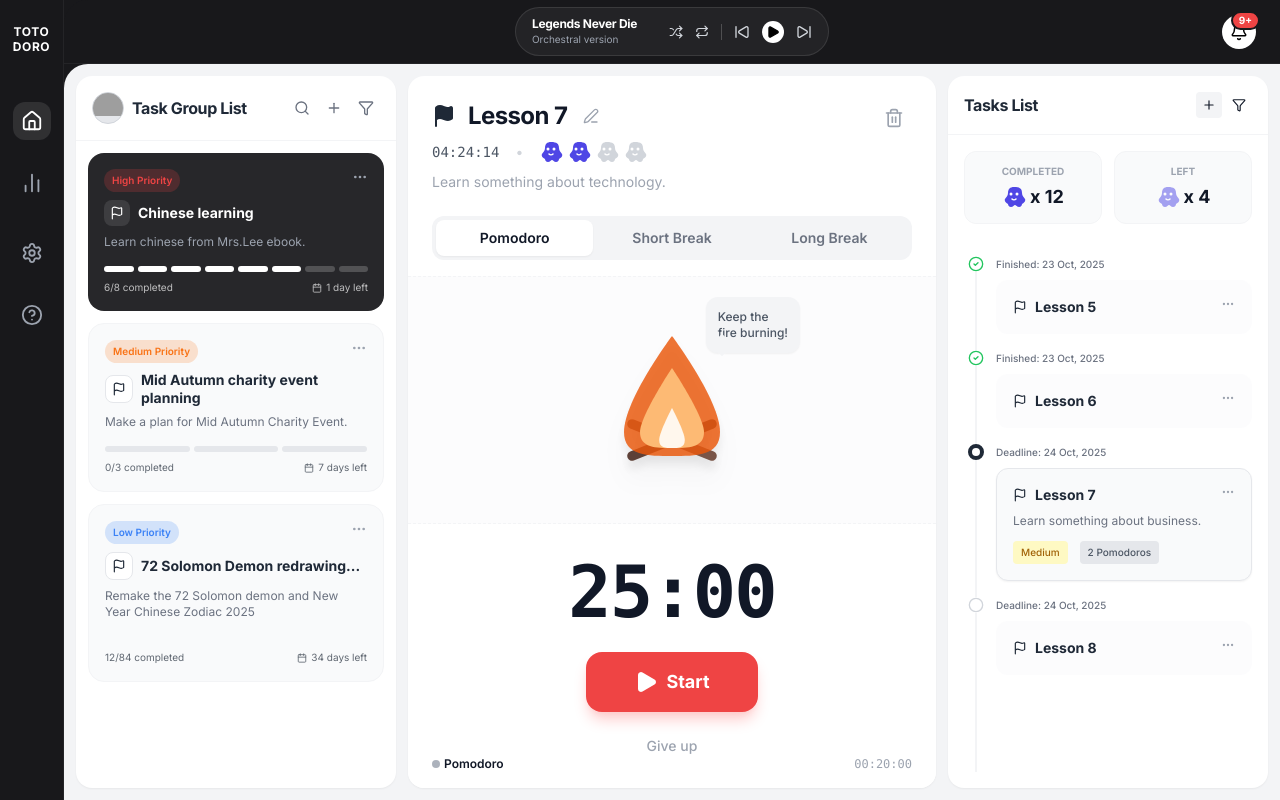
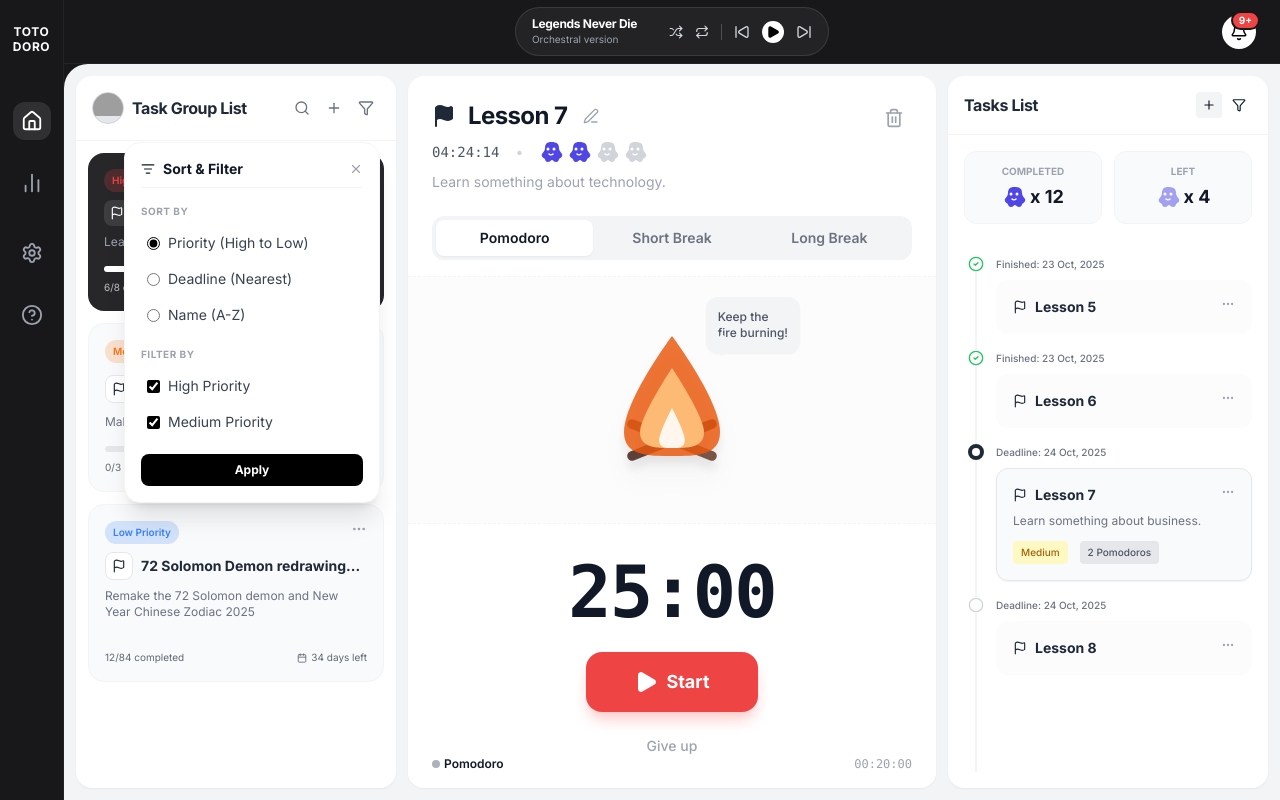
Before and after one commit to latrung124/totorodo-web, a React (Vite) app: page / in a window 1280 px wide. Both pictures are taken after a click on the button 366 px from the left and 108 px from the top of the page. Built offline with nearby package versions, Linux system fonts and the light colour scheme; grey boxes are pictures that could not be loaded.

Commit message:
feat: implement filter popover in TaskGroupList and TasksList components; remove devcontainer.json; update package-lock.json; refactor SettingsCard imports

```diff
--- a/src/components/home/TaskGroupList.tsx
+++ b/src/components/home/TaskGroupList.tsx
@@ -1,8 +1,92 @@
-import React from 'react';
-import { Search, Plus, Filter, MoreHorizontal, Flag, Calendar as CalendarIcon } from 'lucide-react';
+import React, { useState } from 'react';
+import { Search, Plus, Filter, MoreHorizontal, Flag, Calendar as CalendarIcon, X, ListFilter } from 'lucide-react';
 import { TASK_GROUPS } from '../../data/mockData';
 
+type FilterType = 'group' | 'task';
+
+interface FilterPopoverProps {
+  type: FilterType;
+  onClose: () => void;
+  isOpen: boolean;
+}
+
+const FilterPopover: React.FC<FilterPopoverProps> = ({ type, onClose, isOpen }) => {
+  if (!isOpen) return null;
+
+  return (
+    <div className="absolute top-12 right-0 w-64 bg-white rounded-2xl shadow-xl border border-gray-100 z-50 p-4 animate-in fade-in zoom-in-95 duration-200">
+      <div className="flex justify-between items-center mb-4 border-b border-gray-100 pb-2">
+        <h3 className="font-bold text-sm text-gray-900 flex items-center gap-2">
+          <ListFilter size={14} /> Sort & Filter
+        </h3>
+        <button onClick={onClose} className="text-gray-400 hover:text-gray-600">
+          <X size={14} />
+        </button>
+      </div>
+
+      {/* Sort Section */}
+      <div className="mb-4">
+        <p className="text-[10px] uppercase font-bold text-gray-400 mb-2 tracking-wider">Sort By</p>
+        <div className="space-y-1">
+          {type === 'group' ? (
+            <>
+              <label className="flex items-center gap-2 text-sm text-gray-700 hover:bg-gray-50 p-1.5 rounded cursor-pointer">
+                <input type="radio" name="sort" className="accent-black" defaultChecked /> Priority (High to Low)
+              </label>
+              <label className="flex items-center gap-2 text-sm text-gray-700 hover:bg-gray-50 p-1.5 rounded cursor-pointer">
+                <input type="radio" name="sort" className="accent-black" /> Deadline (Nearest)
+              </label>
+              <label className="flex items-center gap-2 text-sm text-gray-700 hover:bg-gray-50 p-1.5 rounded cursor-pointer">
+                <input type="radio" name="sort" className="accent-black" /> Name (A-Z)
+              </label>
+            </>
+          ) : (
+            <>
+              <label className="flex items-center gap-2 text-sm text-gray-700 hover:bg-gray-50 p-1.5 rounded cursor-pointer">
+                <input type="radio" name="sort" className="accent-black" defaultChecked /> Deadline
+              </label>
+              <label className="flex items-center gap-2 text-sm text-gray-700 hover:bg-gray-50 p-1.5 rounded cursor-pointer">
+                <input type="radio" name="sort" className="accent-black" /> Priority
+              </label>
+              <label className="flex items-center gap-2 text-sm text-gray-700 hover:bg-gray-50 p-1.5 rounded cursor-pointer">
+                <input type="radio" name="sort" className="accent-black" /> Name
+              </label>
+              <label className="flex items-center gap-2 text-sm text-gray-700 hover:bg-gray-50 p-1.5 rounded cursor-pointer">
+                <input type="radio" name="sort" className="accent-black" /> Pomodoros
+              </label>
+            </>
+          )}
+        </div>
+      </div>
+
+      {/* Filter Section */}
+      <div>
+        <p className="text-[10px] uppercase font-bold text-gray-400 mb-2 tracking-wider">Filter By</p>
+        <div className="space-y-1">
+          <label className="flex items-center gap-2 text-sm text-gray-700 hover:bg-gray-50 p-1.5 rounded cursor-pointer">
+            <input type="checkbox" className="accent-black rounded" defaultChecked /> High Priority
+          </label>
+          <label className="flex items-center gap-2 text-sm text-gray-700 hover:bg-gray-50 p-1.5 rounded cursor-pointer">
+            <input type="checkbox" className="accent-black rounded" defaultChecked /> Medium Priority
+          </label>
+          {type === 'task' && (
+            <label className="flex items-center gap-2 text-sm text-gray-700 hover:bg-gray-50 p-1.5 rounded cursor-pointer">
+              <input type="checkbox" className="accent-black rounded" /> Show Done Tasks
+            </label>
+          )}
+        </div>
+      </div>
+
+      <button className="w-full mt-4 bg-black text-white text-xs font-bold py-2 rounded-lg hover:bg-gray-800 transition-colors">
+        Apply
+      </button>
+    </div>
+  );
+};
+
 export const TaskGroupList: React.FC = () => {
+  const [isFilterOpen, setIsFilterOpen] = useState(false);
+
   return (
     <section className="w-80 bg-white rounded-2xl shadow-sm flex flex-col">
       <div className="p-4 border-b border-gray-100 flex justify-between items-center">
@@ -11,17 +95,24 @@ export const TaskGroupList: React.FC = () => {
             <img src="https://api.dicebear.com/7.x/avataaars/svg?seed=Felix" alt="User" />
           </div>
           <span className="font-bold text-gray-800 tracking-tight">Task Group List</span>
-        </div>
-        <div className="flex space-x-1">
+        </div>        <div className="flex space-x-1 relative">
           <button className="p-1.5 hover:bg-gray-100 rounded text-gray-500">
             <Search size={16}/>
           </button>
           <button className="p-1.5 hover:bg-gray-100 rounded text-gray-500">
             <Plus size={16}/>
           </button>
-          <button className="p-1.5 hover:bg-gray-100 rounded text-gray-500">
+          <button
+            onClick={() => setIsFilterOpen(!isFilterOpen)}
+            className="p-1.5 hover:bg-gray-100 rounded text-gray-500 relative"
+          >
             <Filter size={16}/>
           </button>
+          <FilterPopover
+            type="group"
+            isOpen={isFilterOpen}
+            onClose={() => setIsFilterOpen(false)}
+          />
         </div>
       </div>
       <div className="flex-1 overflow-y-auto p-3 space-y-3">
--- a/src/components/home/TasksList.tsx
+++ b/src/components/home/TasksList.tsx
@@ -1,20 +1,111 @@
-import React from 'react';
-import { Plus, Filter, MoreHorizontal, Flag, CheckCircle2, Circle } from 'lucide-react';
+import React, { useState } from 'react';
+import { Plus, Filter, MoreHorizontal, Flag, CheckCircle2, Circle, X, ListFilter } from 'lucide-react';
 import { TIMELINE_TASKS } from '../../data/mockData';
 import { MonsterIcon } from '../shared';
 
+type FilterType = 'group' | 'task';
+
+interface FilterPopoverProps {
+  type: FilterType;
+  onClose: () => void;
+  isOpen: boolean;
+}
+
+const FilterPopover: React.FC<FilterPopoverProps> = ({ type, onClose, isOpen }) => {
+  if (!isOpen) return null;
+
+  return (
+    <div className="absolute top-12 right-0 w-64 bg-white rounded-2xl shadow-xl border border-gray-100 z-50 p-4 animate-in fade-in zoom-in-95 duration-200">
+      <div className="flex justify-between items-center mb-4 border-b border-gray-100 pb-2">
+        <h3 className="font-bold text-sm text-gray-900 flex items-center gap-2">
+          <ListFilter size={14} /> Sort & Filter
+        </h3>
+        <button onClick={onClose} className="text-gray-400 hover:text-gray-600">
+          <X size={14} />
+        </button>
+      </div>
+
+      {/* Sort Section */}
+      <div className="mb-4">
+        <p className="text-[10px] uppercase font-bold text-gray-400 mb-2 tracking-wider">Sort By</p>
+        <div className="space-y-1">
+          {type === 'group' ? (
+            <>
+              <label className="flex items-center gap-2 text-sm text-gray-700 hover:bg-gray-50 p-1.5 rounded cursor-pointer">
+                <input type="radio" name="sort" className="accent-black" defaultChecked /> Priority (High to Low)
+              </label>
+              <label className="flex items-center gap-2 text-sm text-gray-700 hover:bg-gray-50 p-1.5 rounded cursor-pointer">
+                <input type="radio" name="sort" className="accent-black" /> Deadline (Nearest)
+              </label>
+              <label className="flex items-center gap-2 text-sm text-gray-700 hover:bg-gray-50 p-1.5 rounded cursor-pointer">
+                <input type="radio" name="sort" className="accent-black" /> Name (A-Z)
+              </label>
+            </>
+          ) : (
+            <>
+              <label className="flex items-center gap-2 text-sm text-gray-700 hover:bg-gray-50 p-1.5 rounded cursor-pointer">
+                <input type="radio" name="sort" className="accent-black" defaultChecked /> Deadline
+              </label>
+              <label className="flex items-center gap-2 text-sm text-gray-700 hover:bg-gray-50 p-1.5 rounded cursor-pointer">
+                <input type="radio" name="sort" className="accent-black" /> Priority
+              </label>
+              <label className="flex items-center gap-2 text-sm text-gray-700 hover:bg-gray-50 p-1.5 rounded cursor-pointer">
+                <input type="radio" name="sort" className="accent-black" /> Name
+              </label>
+              <label className="flex items-center gap-2 text-sm text-gray-700 hover:bg-gray-50 p-1.5 rounded cursor-pointer">
+                <input type="radio" name="sort" className="accent-black" /> Pomodoros
+              </label>
+            </>
+          )}
+        </div>
+      </div>
+
+      {/* Filter Section */}
+      <div>
+        <p className="text-[10px] uppercase font-bold text-gray-400 mb-2 tracking-wider">Filter By</p>
+        <div className="space-y-1">
+          <label className="flex items-center gap-2 text-sm text-gray-700 hover:bg-gray-50 p-1.5 rounded cursor-pointer">
+            <input type="checkbox" className="accent-black rounded" defaultChecked /> High Priority
+          </label>
+          <label className="flex items-center gap-2 text-sm text-gray-700 hover:bg-gray-50 p-1.5 rounded cursor-pointer">
+            <input type="checkbox" className="accent-black rounded" defaultChecked /> Medium Priority
+          </label>
+          {type === 'task' && (
+            <label className="flex items-center gap-2 text-sm text-gray-700 hover:bg-gray-50 p-1.5 rounded cursor-pointer">
+              <input type="checkbox" className="accent-black rounded" /> Show Done Tasks
+            </label>
+          )}
+        </div>
+      </div>
+
+      <button className="w-full mt-4 bg-black text-white text-xs font-bold py-2 rounded-lg hover:bg-gray-800 transition-colors">
+        Apply
+      </button>
+    </div>
+  );
+};
+
 export const TasksList: React.FC = () => {
+  const [isFilterOpen, setIsFilterOpen] = useState(false);
+
   return (
-    <section className="w-80 bg-white rounded-2xl shadow-sm flex flex-col">
-      <div className="p-4 border-b border-gray-100 flex justify-between items-center">
+    <section className="w-80 bg-white rounded-2xl shadow-sm flex flex-col">      <div className="p-4 border-b border-gray-100 flex justify-between items-center">
         <span className="font-bold text-gray-800 tracking-tight">Tasks List</span>
-        <div className="flex space-x-1">
+        <div className="flex space-x-1 relative">
           <button className="p-1.5 bg-gray-100 rounded hover:bg-gray-200">
             <Plus size={14}/>
           </button>
-          <button className="p-1.5 hover:bg-gray-100 rounded">
+          <button
+            onClick={() => setIsFilterOpen(!isFilterOpen)}
+            className="p-1.5 hover:bg-gray-100 rounded relative"
+          >
             <Filter size={14}/>
           </button>
+          <FilterPopover
+            type="task"
+            isOpen={isFilterOpen}
+            onClose={() => setIsFilterOpen(false)}
+          />
         </div>
       </div>
       <div className="p-4 grid grid-cols-2 gap-3">
--- a/src/components/shared/SettingsCard.tsx
+++ b/src/components/shared/SettingsCard.tsx
@@ -1,4 +1,5 @@
-import React, { ReactNode } from 'react';
+import React from 'react';
+import type { ReactNode } from 'react';
 
 interface SettingsCardProps {
   active: boolean;
```
Also changed, not shown: .devcontainer/devcontainer.json (deleted), 1 other file (tests, documents, lock files or other folders).
